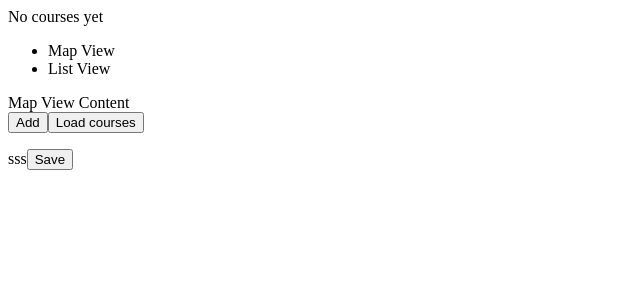
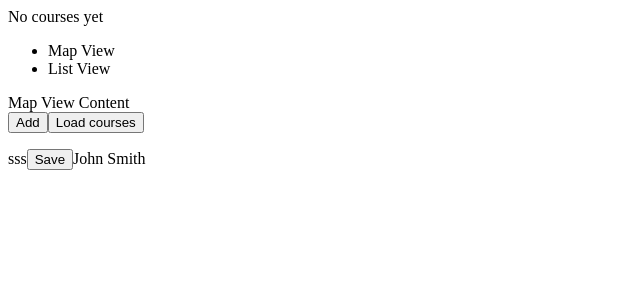
Before and after one commit to mariuszKrzysztofPrzybysz/Angular4, an Angular app in the folder hello-world/: page / in a window 1280 px wide. Shown: the top 300 px of the page, without its empty margins (0-640 px from the left). Built offline with nearby package versions, Linux system fonts and the light colour scheme.

Commit message:
Safe Traversal Operator

```diff
--- a/hello-world/src/app/app.component.html
+++ b/hello-world/src/app/app.component.html
@@ -38,3 +38,6 @@
   'backgroundColor': canSave? blue:gray,
   'color': canSave? white:black
 }" (click)="toggleCanSave()">Save</button>
+
+<span>{{task.assignee.name}}</span>
+<span>{{task.assignee.address?.street}}</span>
--- a/hello-world/src/app/app.component.ts
+++ b/hello-world/src/app/app.component.ts
@@ -10,6 +10,13 @@ export class AppComponent {
   isSelected = true;
   courses = [];
   viewMode = 'map';//or list
+  task = {
+    title: 'Review applications',
+    assignee: {
+      name: 'John Smith',
+      address: null
+    }
+  }
 
   onAdd() {
     this.courses.push({ id: 4, name: "course4" });
```
